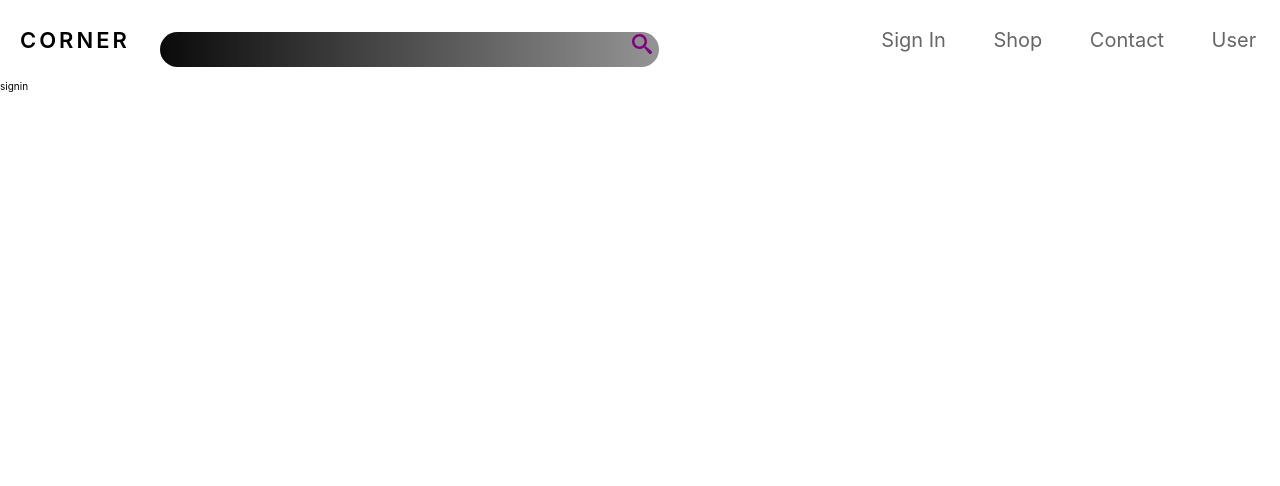
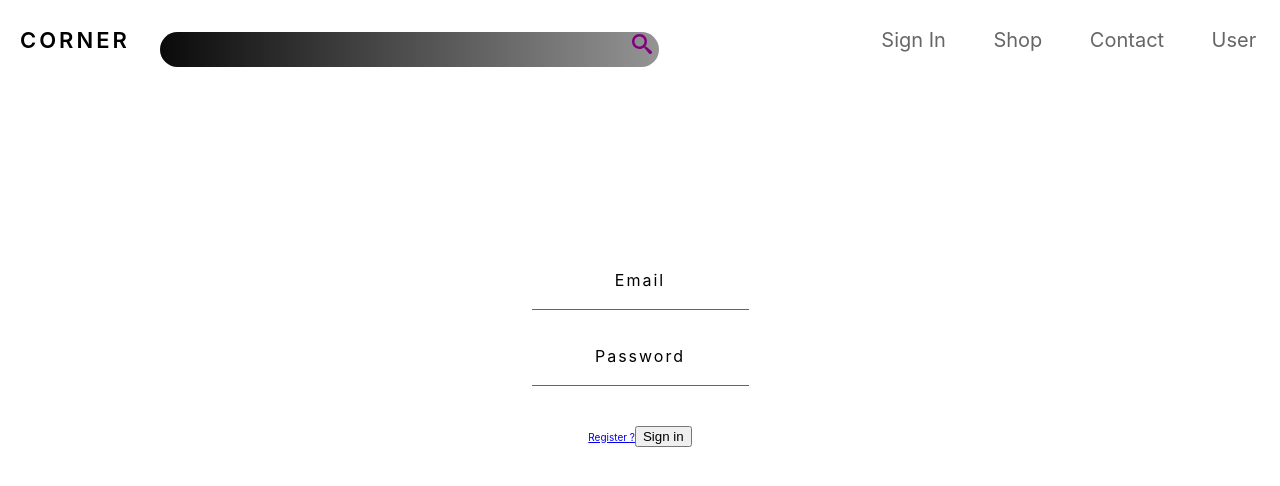
Before and after one commit to noiqum/corner, a React (Create React App) app: page /signin in a window 1280 px wide. Shown: the top 486 px of the page. Built offline with nearby package versions, Linux system fonts and the light colour scheme.

Commit message:
sign in form added + firebase foundation added

```diff
--- a/package.json
+++ b/package.json
@@ -6,6 +6,7 @@
     "@testing-library/jest-dom": "^4.2.4",
     "@testing-library/react": "^9.5.0",
     "@testing-library/user-event": "^7.2.1",
+    "firebase": "^7.14.2",
     "node-sass": "^4.14.0",
     "react": "^16.13.1",
     "react-dom": "^16.13.1",
--- a/src/App.css
+++ b/src/App.css
@@ -237,6 +237,45 @@
     padding: 2rem 3rem;
     clip-path: polygon(50% 0%, 100% 50%, 50% 100%, 0% 50%); }
 
+.signin {
+  display: flex;
+  justify-content: center;
+  align-items: center;
+  flex-direction: column;
+  width: 90%;
+  min-height: 70vh;
+  margin: 0 auto; }
+  .signin__email {
+    padding: 1rem 2rem;
+    border: none;
+    border-bottom: 1px solid #666666;
+    margin-bottom: 2rem; }
+    .signin__email__label {
+      font-size: 1.6rem;
+      pointer-events: none;
+      text-transform: capitalize;
+      letter-spacing: 2px;
+      transform: translateY(-60px); }
+  .signin__password {
+    padding: 1rem 2rem;
+    border: none;
+    border-bottom: 1px solid #666666;
+    margin-bottom: 2rem; }
+    .signin__password__label {
+      font-size: 1.6rem;
+      pointer-events: none;
+      text-transform: capitalize;
+      letter-spacing: 2px;
+      transform: translateY(-60px); }
+
+input[type=email]:focus + label {
+  color: purple;
+  font-size: 1.2rem; }
+
+input[type=password]:focus + label {
+  color: purple;
+  font-size: 1.2rem; }
+
 :root {
   font-size: 10px; }
 
--- a/src/components/signin/signin.jsx
+++ b/src/components/signin/signin.jsx
@@ -1,10 +1,23 @@
-import React, { Component } from 'react'
+import React, { Component } from 'react';
+import {Link} from 'react-router-dom';
 
 export class signin extends Component {
     render() {
         return (
-            <div>
-                signin
+            <div className='signin'>
+
+                <input  required type="email" name="email" className="signin__email"/>
+                <label htmlFor="email" className="signin__email__label">email</label>
+
+
+                <input required type="password" name='password' className="signin__password"/>
+                <label htmlFor="password" className="signin__password__label">password</label>
+
+                <div className="signin__buttons">
+                    <Link className='signin__buttons-register' to='/signup'>Register ?</Link>
+                    <button className="signin__buttons-submit">Sign in</button>
+                </div>
+
             </div>
         )
     }
--- a/src/css/sass/main.scss
+++ b/src/css/sass/main.scss
@@ -5,6 +5,7 @@
 @import './icons.scss';
 @import './navbar-lg.scss';
 @import './item.scss';
+@import './signin.scss';
 
 
 
--- a/src/css/sass/mixin.scss
+++ b/src/css/sass/mixin.scss
@@ -5,7 +5,31 @@
     display:flex;
     justify-content: center;
     align-items: center;
+    flex-direction: column;
 }
+
+@mixin input {
+        padding: 1rem 2rem;
+        border: none;
+        border-bottom: 1px solid $grey-3;
+        margin-bottom: 2rem;
+}
+
+@mixin label{
+            font-size: 1.6rem;
+            pointer-events: none;
+            text-transform: capitalize;
+            letter-spacing: 2px;
+            transform: translateY(-60px);
+}
+
+@mixin shrink{
+    font-size: 1.2rem;
+    transform: translateY(0);
+    color: purple;
+
+}
+
 
 @mixin  respond($size) {
 
--- /dev/null
+++ b/src/css/sass/signin.scss
@@ -0,0 +1,51 @@
+@import './variables.scss';
+@import './mixin.scss';
+
+
+.signin{
+
+    @include center;
+    width: 90%;
+    min-height:70vh;
+    margin: 0 auto;
+
+    &__email{
+        @include input;
+
+
+        &__label{
+            @include label;
+
+        }
+
+    }
+
+    &__password{
+        @include input;
+
+        &__label{
+            @include label;
+        }
+    }
+
+    &__buttons{
+
+        &-register{
+
+        }
+        &-submit{
+
+        }
+    }
+}
+
+
+input[type=email]:focus + label{
+    color: purple;
+    font-size: 1.2rem;
+}
+
+input[type=password]:focus + label{
+    color: purple;
+    font-size: 1.2rem;
+}
```
Also changed, not shown: src/firebase/firebase.utils.js (added, +23 -0 lines), 1 other file (tests, documents, lock files or other folders).
